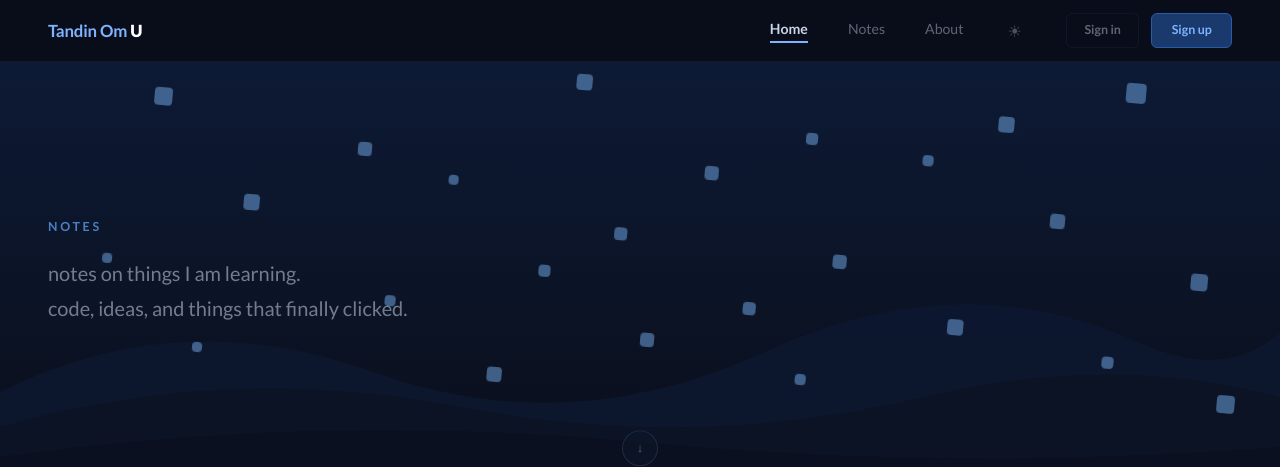
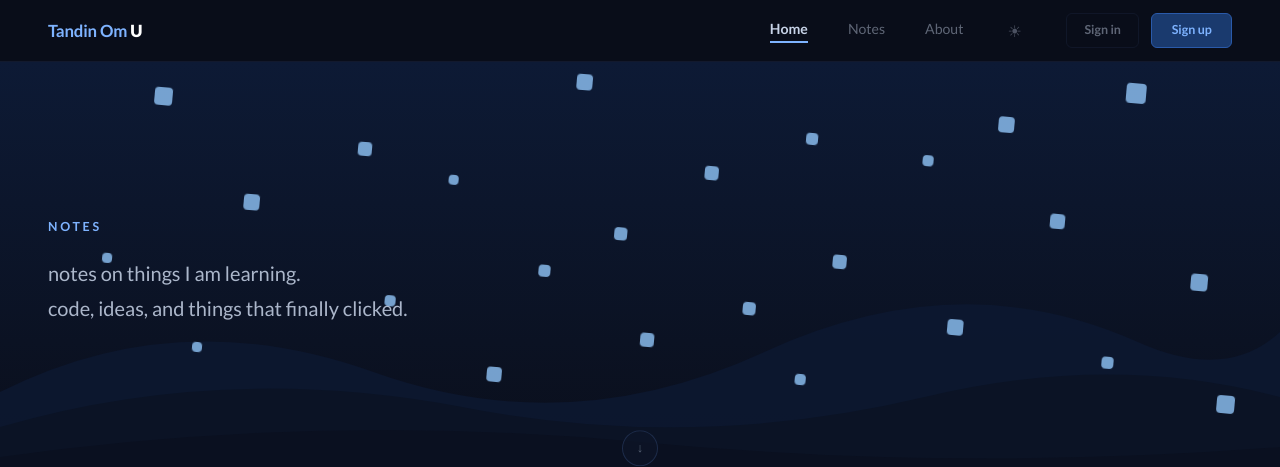
Before and after one commit to tandinomu/my-blog, a Next.js app: page / in a window 1280 px wide. Shown: the top 467 px of the page. Built offline with nearby package versions, Linux system fonts and the light colour scheme; no server answers; the database is empty.

Commit message:
global.css update

```diff
--- a/components/HomeClient.tsx
+++ b/components/HomeClient.tsx
@@ -66,9 +66,9 @@ export default function HomeClient({ posts, allTags, likeCounts }: { posts: Post
     return () => obs.disconnect();
   }, []);
 
-  const sqColor = dark ? "#6a9fd8" : "#4a7fc1";
-  const labelColor = dark ? "#4a7fc1" : "#1a3a6e";
-  const textColor = dark ? "rgba(200,212,232,0.55)" : "rgba(10,30,60,0.7)";
+  const sqColor = dark ? "#90c4f8" : "#4a7fc1";
+  const labelColor = dark ? "#7eb3ff" : "#1a3a6e";
+  const textColor = dark ? "rgba(200,212,232,0.85)" : "rgba(10,30,60,0.85)";
 
   return (
     <>
@@ -91,7 +91,7 @@ export default function HomeClient({ posts, allTags, likeCounts }: { posts: Post
               borderRadius: "4px",
               top: `${sq.t * 4}px`,
               left: `${sq.l}%`,
-              opacity: 0.55,
+              opacity: 0.8,
               animation: `sqFloat ${sq.d} ease-in-out infinite ${sq.dl}`,
               transition: "background 0.3s",
             }} />
```
